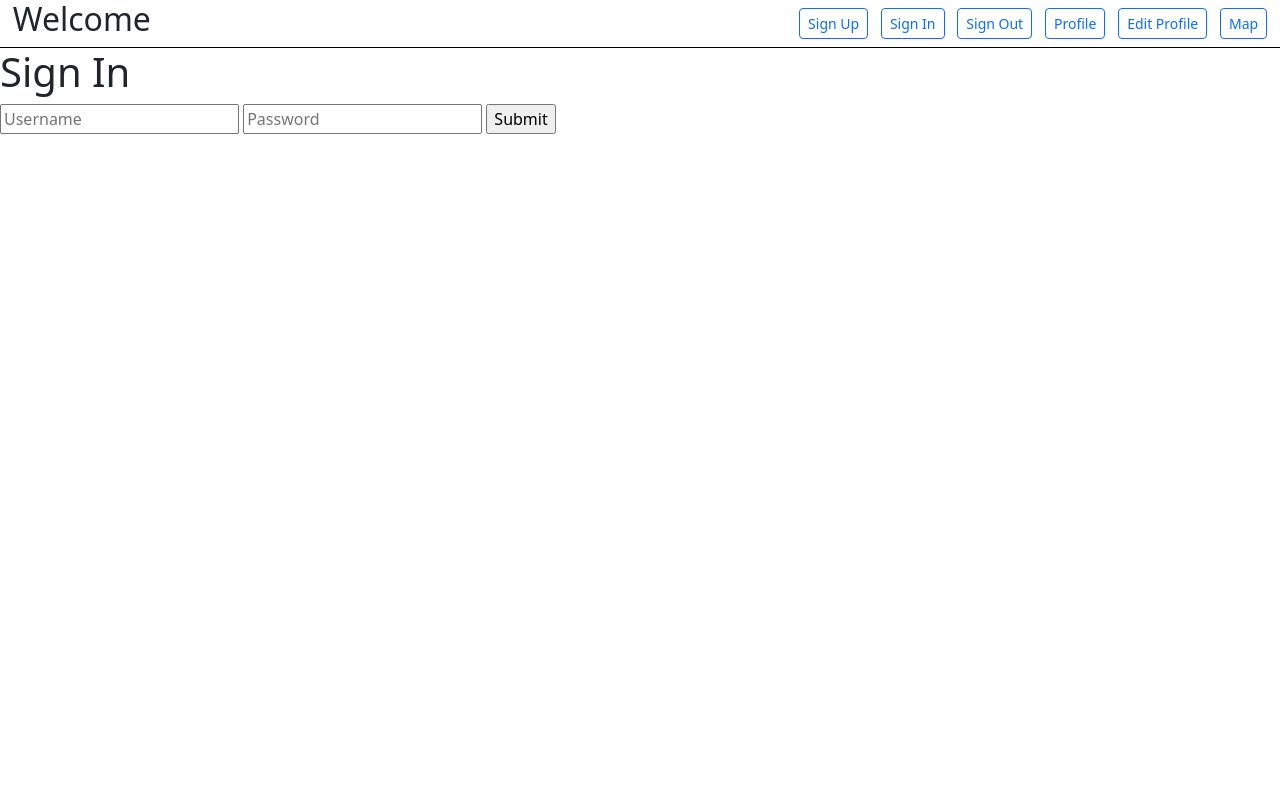
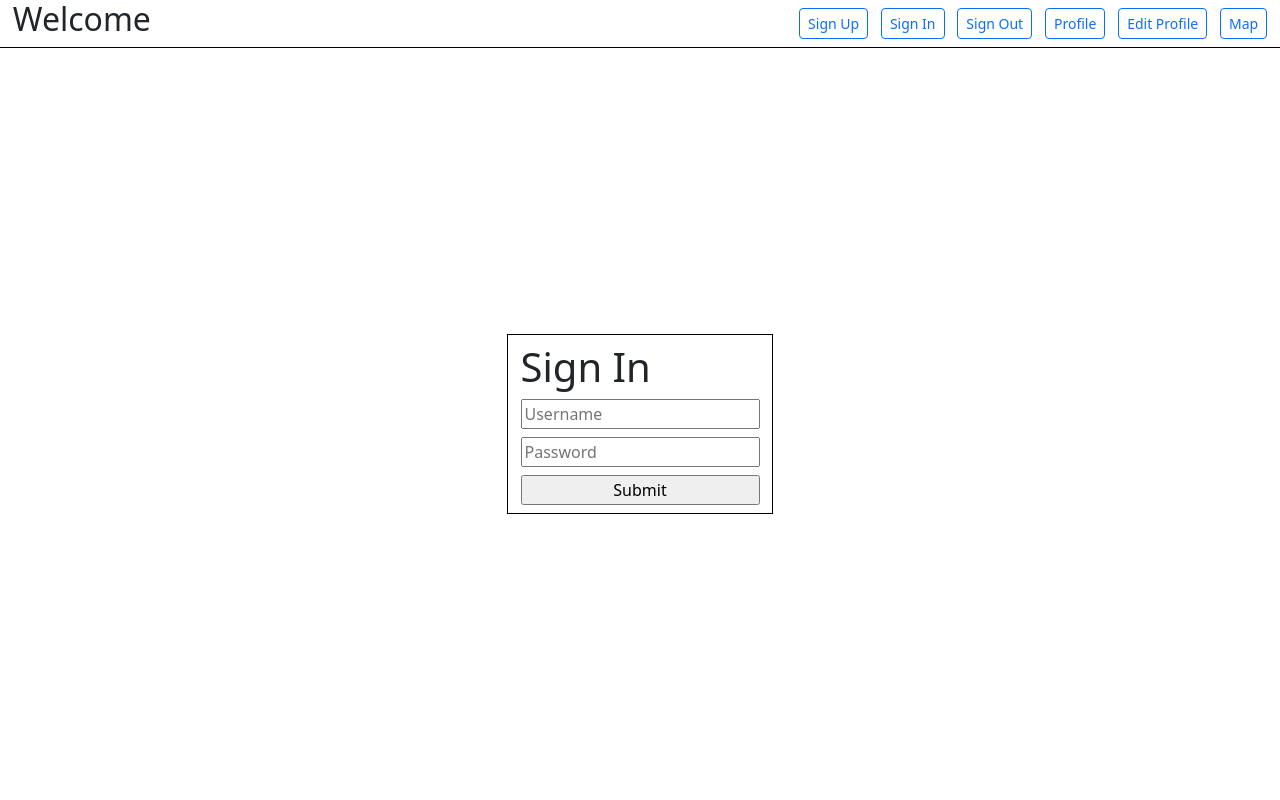
Before and after one commit to Riley-5/Kartoza-Job-Application-Assignment, a Django app: page /sign_in in a window 1280 px wide. Run offline with Django 4.2, Linux system fonts and the light colour scheme.

Commit message:
Styled sign in page

```diff
--- a/portfolio_app/static/portfolio_app/styles.css
+++ b/portfolio_app/static/portfolio_app/styles.css
@@ -76,3 +76,23 @@
 	flex-direction: column;
 	gap: 1vh;
 }
+
+/* Styling for sign in form */
+#sign-in-container {
+	height: 94vh;
+	width: 100vw;
+	display: flex;
+	justify-content: center;
+	align-items: center;
+}
+
+#sign-in-info {
+	border: solid 1px black;
+	padding: 1vh 1vw;
+}
+
+#sign-in-form {
+	display: flex;
+	flex-direction: column;
+	gap: 1vh;
+}
```
